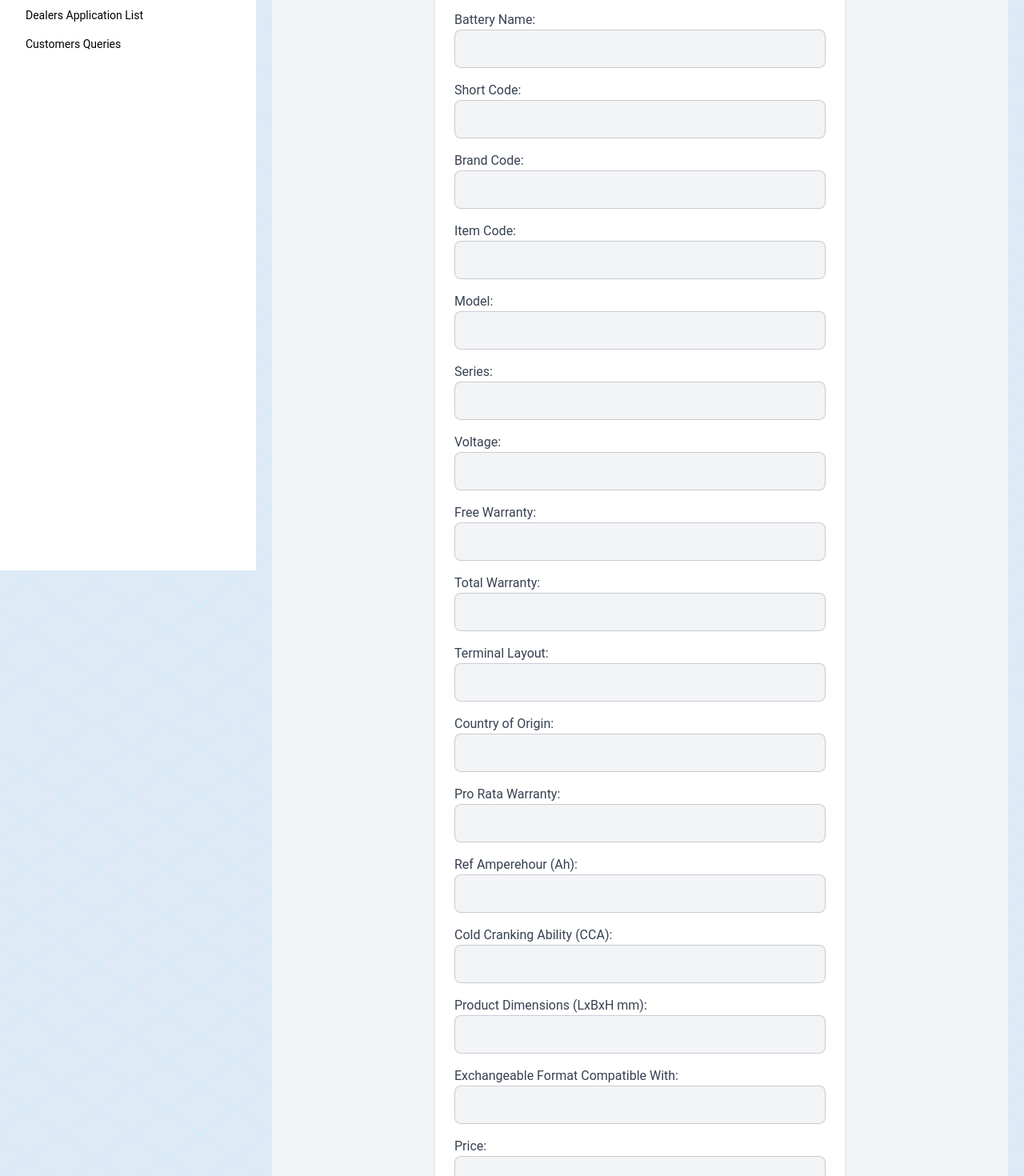
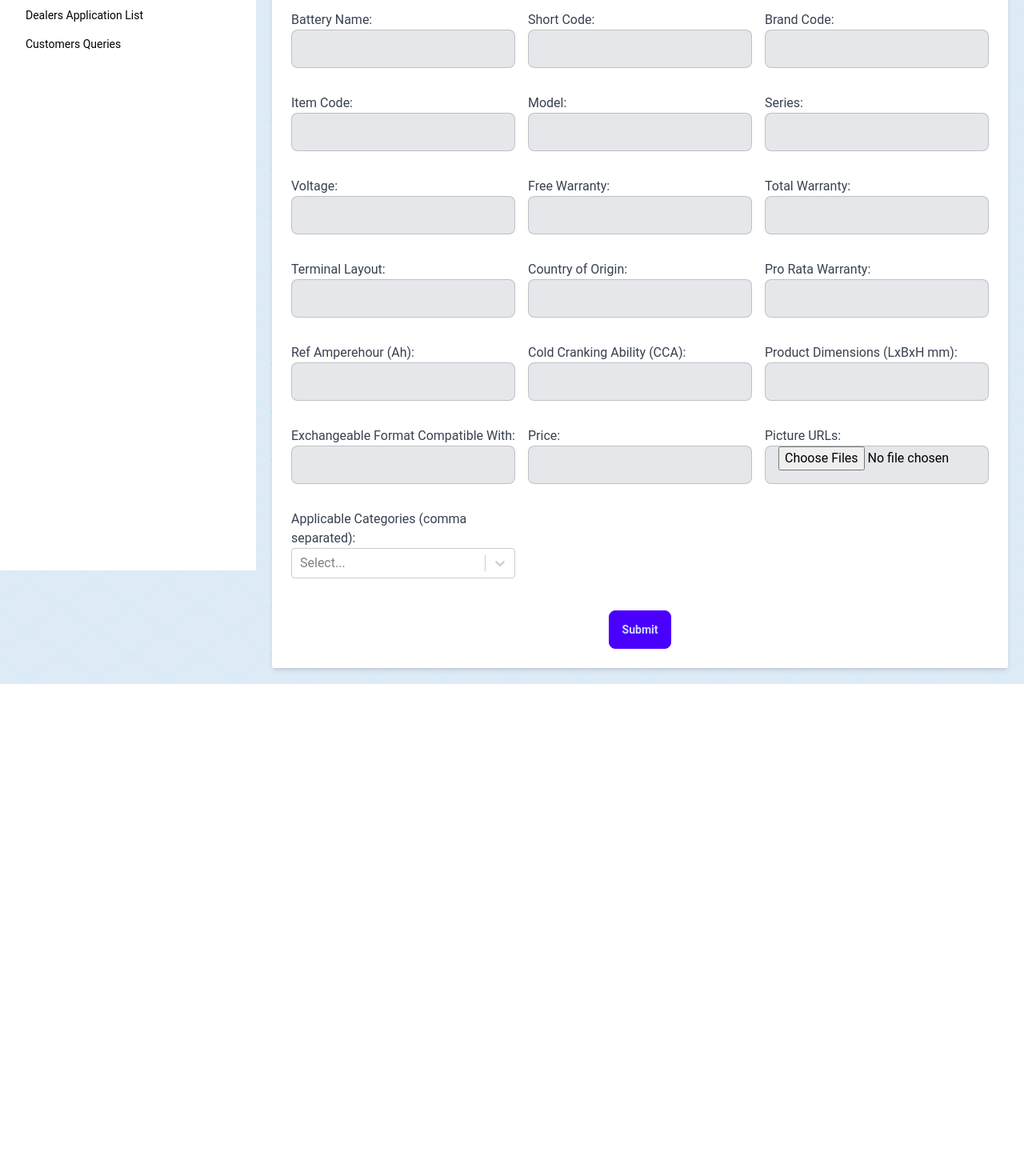
Before and after one commit to arbinzaman/rahimafrooz-battery, a React (Vite) app: page /dashboard/add-new-battery in a window 1280 px wide. Shown: the part 180-1650 px from the top of the page at 80% size. After the commit the page ends 1035 px from the top, so only its background shows below. Built offline with nearby package versions, Linux system fonts and the light colour scheme.

Commit message:
Feat: Added a new battery section to the dashboard

```diff
--- a/package.json
+++ b/package.json
@@ -25,6 +25,7 @@
     "react-loader-spinner": "^6.1.6",
     "react-router-dom": "^6.23.0",
     "react-scroll-trigger": "^0.6.14",
+    "react-select": "^5.8.0",
     "react-slick": "^0.30.2",
     "react-social-media-embed": "^2.5.13"
   },
--- a/src/pages/Dashboard/AddANewBattery.jsx
+++ b/src/pages/Dashboard/AddANewBattery.jsx
@@ -1,4 +1,5 @@
-import { useState } from 'react';
+import { useState } from "react";
+import Select from "react-select";
 
 const AddANewBattery = () => {
   const [formData, setFormData] = useState({
@@ -22,130 +23,369 @@ const AddANewBattery = () => {
     imgurls: [],
     applicable_categories: [],
     technology: "",
-        make_years: [],
-        supported_vehicle_makes: [],
-        supported_vehicle_models: []
+    make_years: "",
+    supported_vehicle_makes: "",
+    supported_vehicle_models: "",
   });
+
+  const categories = [
+    { value: "Passenger Car", label: "Passenger Car" },
+    { value: "Commercial Vehicle", label: "Commercial Vehicle" },
+    { value: "Three Wheeler", label: "Three Wheeler" },
+    { value: "Motorcycle", label: "Motorcycle" },
+    { value: "Generator", label: "Generator" },
+    { value: "Special Purpose", label: "Special Purpose" },
+    { value: "IPS", label: "IPS" },
+    { value: "Solar", label: "Solar" },
+    { value: "Tractor", label: "Tractor" },
+    { value: "Golf Cart", label: "Golf Cart" },
+    { value: "Forklift", label: "Forklift" },
+    { value: "Electric Vehicle", label: "Electric Vehicle" },
+  ];
 
   const handleChange = (e) => {
     const { name, value } = e.target;
     setFormData({
       ...formData,
-          [name]: value
+      [name]: value,
+    });
+  };
+
+  const handleFileChange = (e) => {
+    const files = Array.from(e.target.files);
+    console.log(files);
+    const fromData = new FormData();
+    const fileUrls = files.map((img,i) => fromData.append(`img-${i}`, img));
+    console.log(fileUrls);
+    setFormData({
+      ...formData,
+      imgurls: fileUrls,
+    });
+  };
+
+  const handleCategoryChange = (selectedOptions) => {
+    const categories = selectedOptions
+      ? selectedOptions.map((option) => option.value)
+      : [];
+    setFormData({
+      ...formData,
+      applicable_categories: categories,
     });
   };
 
   const handleSubmit = (e) => {
     e.preventDefault();
-        console.log(formData);
+
+    // Parse and merge make_years
+    const makeYearsArray = formData.make_years
+      ? formData.make_years.split(",").map((item) => {
+          const [model, years] = item.split(":");
+          return { model, years: years ? [years] : [] };
+        })
+      : [];
+
+    // Parse and merge supported_vehicle_models
+    const vehicleModelsArray = formData.supported_vehicle_models
+      ? formData.supported_vehicle_models.split(",").reduce((acc, item) => {
+          const [make, models] = item.split(":");
+          const modelArray = models ? models.split(",") : [];
+          if (acc[make]) {
+            acc[make] = [...new Set([...acc[make], ...modelArray])];
+          } else {
+            acc[make] = modelArray;
+          }
+          return acc;
+        }, {})
+      : {};
+
+    const processedData = {
+      ...formData,
+      make_years: makeYearsArray,
+      supported_vehicle_makes: formData.supported_vehicle_makes
+        ? formData.supported_vehicle_makes.split(",")
+        : [],
+      supported_vehicle_models: Object.keys(vehicleModelsArray).map((make) => ({
+        make,
+        models: vehicleModelsArray[make],
+      })),
+    };
+
+    console.log(processedData);
     // Add your form submission logic here
   };
 
+  const showVehicleFields =
+    formData.applicable_categories.includes("Passenger Car") ||
+    formData.applicable_categories.includes("Commercial Vehicle");
+
   return (
     <div className="flex justify-center items-center min-h-screen bg-gray-100">
-          <form onSubmit={handleSubmit} className="p-6 bg-white rounded shadow-md w-full max-w-lg">
-            <h2 className="text-2xl font-bold mb-6 text-center text-primary">Battery Form</h2>
+      <form
+        onSubmit={handleSubmit}
+        className="p-6 bg-white rounded shadow-md w-full max-w-5xl"
+      >
+        <h2 className="text-2xl font-bold mb-6 text-center text-primary">
+          Battery Form
+        </h2>
+        <div className="grid grid-cols-1 md:grid-cols-3 gap-4">
           <div className="mb-4">
             <label className="block text-gray-700">Battery Name:</label>
-              <input type="text" name="battery_name" value={formData.battery_name} onChange={handleChange} className="input input-bordered w-full bg-gray-100" />
+            <input
+              type="text"
+              name="battery_name"
+              value={formData.battery_name}
+              onChange={handleChange}
+              className="input input-bordered w-full bg-gray-200 text-black"
+            />
           </div>
           <div className="mb-4">
             <label className="block text-gray-700">Short Code:</label>
-              <input type="text" name="short_code" value={formData.short_code} onChange={handleChange} className="input input-bordered w-full bg-gray-100" />
+            <input
+              type="text"
+              name="short_code"
+              value={formData.short_code}
+              onChange={handleChange}
+              className="input input-bordered w-full bg-gray-200 text-black"
+            />
           </div>
           <div className="mb-4">
             <label className="block text-gray-700">Brand Code:</label>
-              <input type="text" name="brand_code" value={formData.brand_code} onChange={handleChange} className="input input-bordered w-full bg-gray-100" />
+            <input
+              type="text"
+              name="brand_code"
+              value={formData.brand_code}
+              onChange={handleChange}
+              className="input input-bordered w-full bg-gray-200 text-black"
+            />
           </div>
           <div className="mb-4">
             <label className="block text-gray-700">Item Code:</label>
-              <input type="text" name="item_code" value={formData.item_code} onChange={handleChange} className="input input-bordered w-full bg-gray-100" />
+            <input
+              type="text"
+              name="item_code"
+              value={formData.item_code}
+              onChange={handleChange}
+              className="input input-bordered w-full bg-gray-200 text-black"
+            />
           </div>
           <div className="mb-4">
             <label className="block text-gray-700">Model:</label>
-              <input type="text" name="model" value={formData.model} onChange={handleChange} className="input input-bordered w-full bg-gray-100" />
+            <input
+              type="text"
+              name="model"
+              value={formData.model}
+              onChange={handleChange}
+              className="input input-bordered w-full bg-gray-200 text-black"
+            />
           </div>
           <div className="mb-4">
             <label className="block text-gray-700">Series:</label>
-              <input type="text" name="series" value={formData.series} onChange={handleChange} className="input input-bordered w-full bg-gray-100" />
+            <input
+              type="text"
+              name="series"
+              value={formData.series}
+              onChange={handleChange}
+              className="input input-bordered w-full bg-gray-200 text-black"
+            />
           </div>
           <div className="mb-4">
             <label className="block text-gray-700">Voltage:</label>
-              <input type="number" name="voltage" value={formData.voltage} onChange={handleChange} className="input input-bordered w-full bg-gray-100" />
+            <input
+              type="number"
+              name="voltage"
+              value={formData.voltage}
+              onChange={handleChange}
+              className="input input-bordered w-full bg-gray-200 text-black"
+            />
           </div>
           <div className="mb-4">
             <label className="block text-gray-700">Free Warranty:</label>
-              <input type="number" name="free_warranty" value={formData.free_warranty} onChange={handleChange} className="input input-bordered w-full bg-gray-100" />
+            <input
+              type="number"
+              name="free_warranty"
+              value={formData.free_warranty}
+              onChange={handleChange}
+              className="input input-bordered w-full bg-gray-200 text-black"
+            />
           </div>
           <div className="mb-4">
             <label className="block text-gray-700">Total Warranty:</label>
-              <input type="number" name="total_warranty" value={formData.total_warranty} onChange={handleChange} className="input input-bordered w-full bg-gray-100" />
+            <input
+              type="number"
+              name="total_warranty"
+              value={formData.total_warranty}
+              onChange={handleChange}
+              className="input input-bordered w-full bg-gray-200 text-black"
+            />
           </div>
           <div className="mb-4">
             <label className="block text-gray-700">Terminal Layout:</label>
-              <input type="text" name="terminal_layout" value={formData.terminal_layout} onChange={handleChange} className="input input-bordered w-full bg-gray-100" />
+            <input
+              type="text"
+              name="terminal_layout"
+              value={formData.terminal_layout}
+              onChange={handleChange}
+              className="input input-bordered w-full bg-gray-200 text-black"
+            />
           </div>
           <div className="mb-4">
             <label className="block text-gray-700">Country of Origin:</label>
-              <input type="text" name="country_of_origin" value={formData.country_of_origin} onChange={handleChange} className="input input-bordered w-full bg-gray-100" />
+            <input
+              type="text"
+              name="country_of_origin"
+              value={formData.country_of_origin}
+              onChange={handleChange}
+              className="input input-bordered w-full bg-gray-200 text-black"
+            />
           </div>
           <div className="mb-4">
             <label className="block text-gray-700">Pro Rata Warranty:</label>
-              <input type="number" name="pro_rata_warranty" value={formData.pro_rata_warranty} onChange={handleChange} className="input input-bordered w-full bg-gray-100" />
+            <input
+              type="number"
+              name="pro_rata_warranty"
+              value={formData.pro_rata_warranty}
+              onChange={handleChange}
+              className="input input-bordered w-full bg-gray-200 text-black"
+            />
           </div>
           <div className="mb-4">
             <label className="block text-gray-700">Ref Amperehour (Ah):</label>
-              <input type="number" name="ref_amperehour_ah" value={formData.ref_amperehour_ah} onChange={handleChange} className="input input-bordered w-full bg-gray-100" />
+            <input
+              type="number"
+              name="ref_amperehour_ah"
+              value={formData.ref_amperehour_ah}
+              onChange={handleChange}
+              className="input input-bordered w-full bg-gray-200 text-black"
+            />
           </div>
           <div className="mb-4">
-              <label className="block text-gray-700">Cold Cranking Ability (CCA):</label>
-              <input type="number" name="cold_cranking_ability_cca" value={formData.cold_cranking_ability_cca} onChange={handleChange} className="input input-bordered w-full bg-gray-100" />
+            <label className="block text-gray-700">
+              Cold Cranking Ability (CCA):
+            </label>
+            <input
+              type="number"
+              name="cold_cranking_ability_cca"
+              value={formData.cold_cranking_ability_cca}
+              onChange={handleChange}
+              className="input input-bordered w-full bg-gray-200 text-black"
+            />
           </div>
           <div className="mb-4">
-              <label className="block text-gray-700">Product Dimensions (LxBxH mm):</label>
-              <input type="text" name="product_dimensions_lxbxh_mm" value={formData.product_dimensions_lxbxh_mm} onChange={handleChange} className="input input-bordered w-full bg-gray-100" />
+            <label className="block text-gray-700">
+              Product Dimensions (LxBxH mm):
+            </label>
+            <input
+              type="text"
+              name="product_dimensions_lxbxh_mm"
+              value={formData.product_dimensions_lxbxh_mm}
+              onChange={handleChange}
+              className="input input-bordered w-full bg-gray-200 text-black"
+            />
           </div>
           <div className="mb-4">
-              <label className="block text-gray-700">Exchangeable Format Compatible With:</label>
-              <input type="text" name="exchangeable_format_compatible_with" value={formData.exchangeable_format_compatible_with} onChange={handleChange} className="input input-bordered w-full bg-gray-100" />
+            <label className="block text-gray-700">
+              Exchangeable Format Compatible With:
+            </label>
+            <input
+              type="text"
+              name="exchangeable_format_compatible_with"
+              value={formData.exchangeable_format_compatible_with}
+              onChange={handleChange}
+              className="input input-bordered w-full bg-gray-200 text-black"
+            />
           </div>
           <div className="mb-4">
             <label className="block text-gray-700">Price:</label>
-              <input type="number" name="price" value={formData.price} onChange={handleChange} className="input input-bordered w-full bg-gray-100" />
+            <input
+              type="number"
+              name="price"
+              value={formData.price}
+              onChange={handleChange}
+              className="input input-bordered w-full bg-gray-200 text-black"
+            />
           </div>
           <div className="mb-4">
-              <label className="block text-gray-700">Image URLs (comma separated):</label>
-              <input type="text" name="imgurls" value={formData.imgurls} onChange={(e) => setFormData({ ...formData, imgurls: e.target.value.split(',') })} className="input input-bordered w-full bg-gray-100" />
+            <label className="block text-gray-700">Picture URLs:</label>
+            <input
+              type="file"
+              multiple
+              onChange={handleFileChange}
+              className="input input-bordered w-full bg-gray-200 text-black"
+            />
           </div>
           <div className="mb-4">
-              <label className="block text-gray-700">Applicable Categories (comma separated):</label>
-              <input type="text" name="applicable_categories" value={formData.applicable_categories} onChange={(e) => setFormData({ ...formData, applicable_categories: e.target.value.split(',') })} className="input input-bordered w-full bg-gray-100" />
+            <label className="block text-gray-700">
+              Applicable Categories (comma separated):
+            </label>
+            <Select
+              isMulti
+              name="applicable_categories"
+              options={categories}
+              className="basic-multi-select"
+              classNamePrefix="select"
+              onChange={handleCategoryChange}
+            />
+          </div>
+          {showVehicleFields && (
+            <>
+              <div className="mb-4">
+                <label className="block text-gray-700">Technology:</label>
+                <input
+                  type="text"
+                  name="technology"
+                  value={formData.technology}
+                  onChange={handleChange}
+                  className="input input-bordered w-full bg-gray-200 text-black"
+                />
               </div>
               <div className="mb-4">
-              <label className="block text-gray-700">Technology:</label>
-              <input type="text" name="technology" value={formData.technology} onChange={handleChange} className="input input-bordered w-full bg-gray-100" />
+                <label className="block text-gray-700">
+                  Make Years (comma separated, format model:years):
+                </label>
+                <input
+                  type="text"
+                  name="make_years"
+                  value={formData.make_years}
+                  onChange={handleChange}
+                  className="input input-bordered w-full bg-gray-200 text-black"
+                />
               </div>
               <div className="mb-4">
-              <label className="block text-gray-700">Make Years (comma separated, format model:years):</label>
-              <input type="text" name="make_years" value={formData.make_years} onChange={(e) => setFormData({ ...formData, make_years: e.target.value.split(',').map(item => {
-                const [model, years] = item.split(':');
-                return { model, years: years.split('-') };
-              }) })} className="input input-bordered w-full bg-gray-100" />
+                <label className="block text-gray-700">
+                  Supported Vehicle Brands (comma separated):
+                </label>
+                <input
+                  type="text"
+                  name="supported_vehicle_makes"
+                  value={formData.supported_vehicle_makes}
+                  onChange={handleChange}
+                  className="input input-bordered w-full bg-gray-200 text-black"
+                />
               </div>
               <div className="mb-4">
-              <label className="block text-gray-700">Supported Vehicle Makes (comma separated):</label>
-              <input type="text" name="supported_vehicle_makes" value={formData.supported_vehicle_makes} onChange={(e) => setFormData({ ...formData, supported_vehicle_makes: e.target.value.split(',') })} className="input input-bordered w-full bg-gray-100" />
+                <label className="block text-gray-700">
+                  Supported Vehicle Models (format make:models, models comma
+                  separated):
+                </label>
+                <input
+                  type="text"
+                  name="supported_vehicle_models"
+                  value={formData.supported_vehicle_models}
+                  onChange={handleChange}
+                  className="input input-bordered w-full bg-gray-200 text-black"
+                />
               </div>
-            <div className="mb-4">
-              <label className="block text-gray-700">Supported Vehicle Models (format make:models, models comma separated):</label>
-              <input type="text" name="supported_vehicle_models" value={formData.supported_vehicle_models} onChange={(e) => setFormData({ ...formData, supported_vehicle_models: e.target.value.split(',').map(item => {
-                const [make, models] = item.split(':');
-                return { make, models: models.split('-') };
-              }) })} className="input input-bordered w-full bg-gray-100" />
+            </>
+          )}
         </div>
-            <button type="submit" className="btn btn-primary w-full">Submit</button>
+        <div className="flex justify-center mt-6">
+          <button type="submit" className="btn btn-primary">
+            Submit
+          </button>
+        </div>
       </form>
     </div>
   );
 };
+
 export default AddANewBattery;
```
Also changed, not shown: 1 other file (tests, documents, lock files or other folders). Lines whose indentation alone changed are shown as unchanged.
